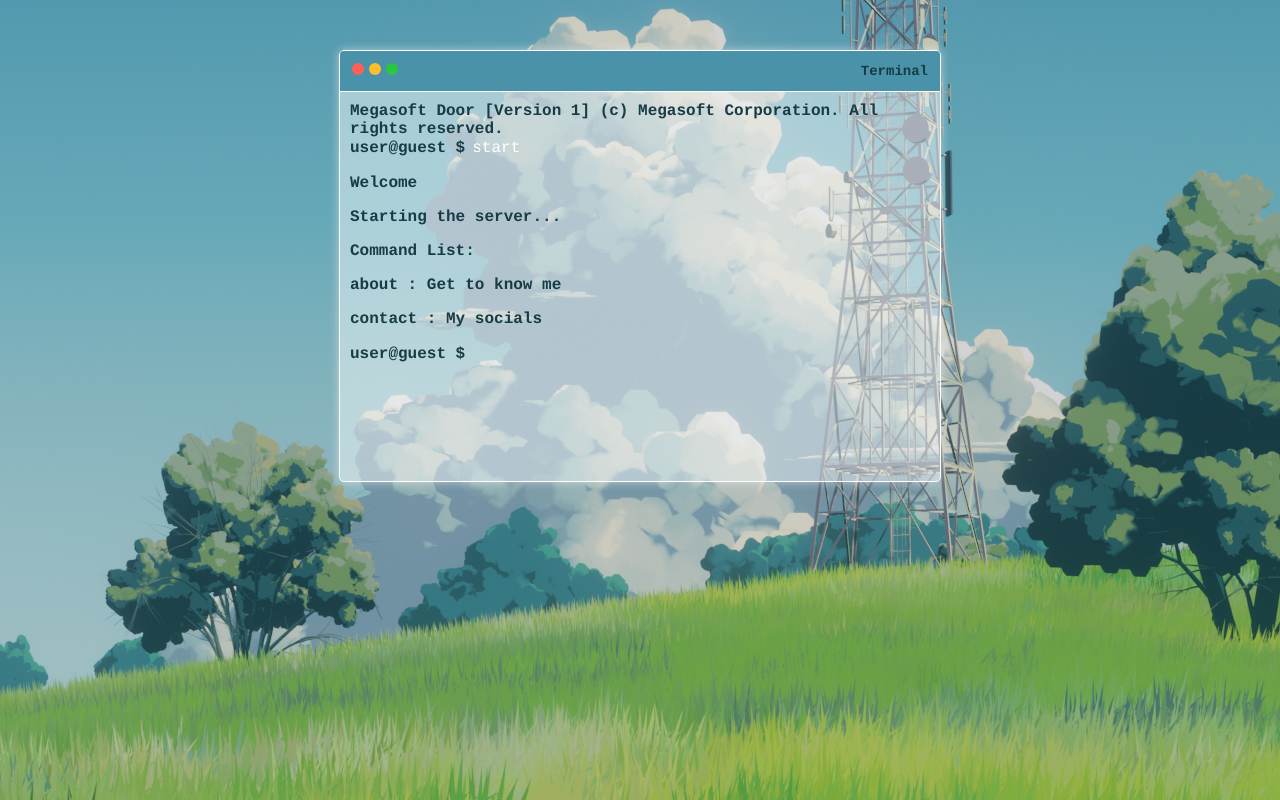
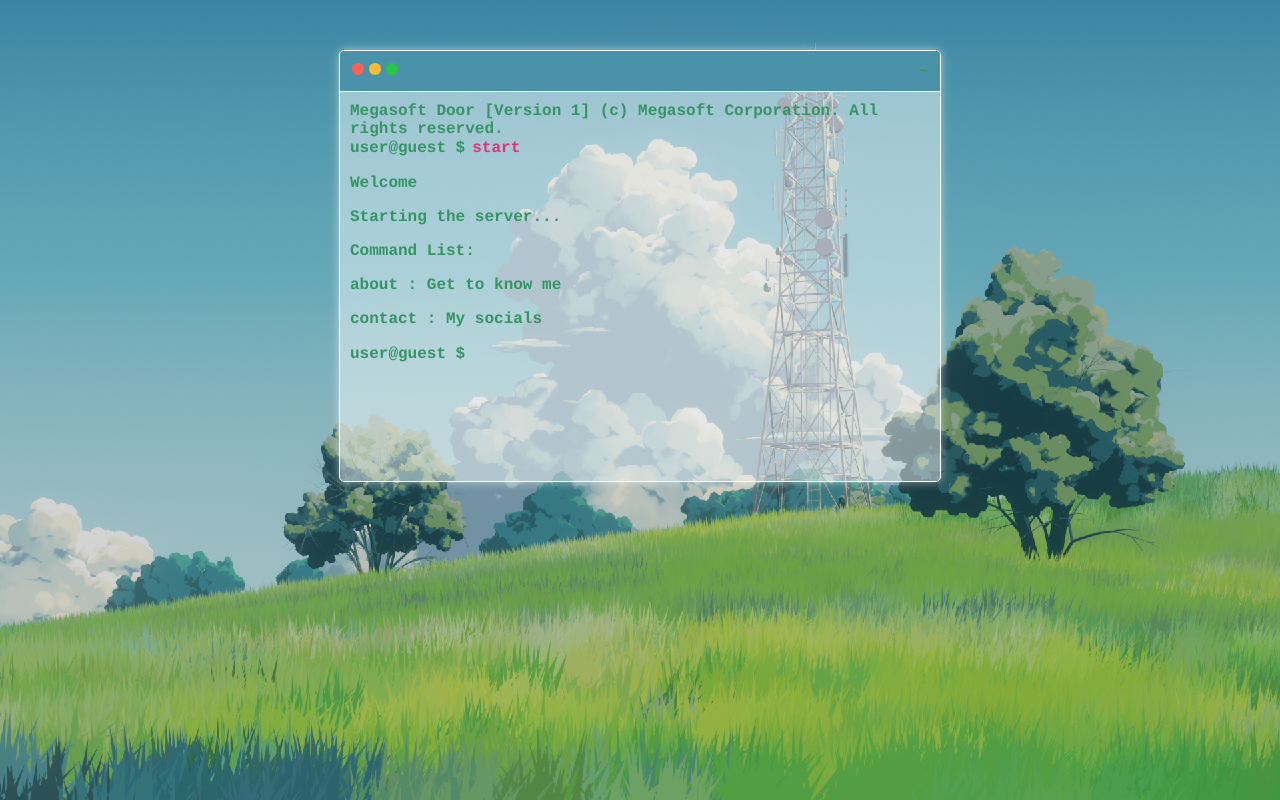
Before and after one commit to ivAkii/terminal, a plain HTML site: page index.html in a window 1280 px wide. Drawn offline with Linux system fonts and the light colour scheme.

Commit message:
color changes

```diff
--- a/index.html
+++ b/index.html
@@ -12,7 +12,7 @@
           <div class="terminal-button yellow"></div>
           <div class="terminal-button green"></div>
         </div>
-        <div class="terminal-title">Terminal</div>
+        <div class="terminal-title">~</div>
       </div>
       <div class="terminal-body">
         <spam>Megasoft Door [Version 1]
--- a/style.css
+++ b/style.css
@@ -7,7 +7,7 @@
   background-size: cover;
   background-position: center;
   image-rendering: pixelated;
-  color: #173c44;
+  color: #359464;
   font-family: 'KarlaRegular',courier,monospace;
   font-weight: bold;
   font-size: 16px;
@@ -15,13 +15,6 @@
   padding: 0;
   overflow: hidden;
 }
-
-@media (min-width: 1280px){
-  body {
-    background-size: auto;
-  }
-}
-
 .terminal {
   background-color: #fdfeff75;
 
@@ -98,9 +91,10 @@
 .terminal-input {
   background-color: transparent;
   border: none;
-  color: #fff;
+  color: #df3079;
   font-family: 'KarlaRegular',courier,monospace;
   font-size: 16px;
+  font-weight: bold;
   outline: none;
   /*width: calc(100% - 20px); /* subtract the width of the prompt and margin from the input width */
   display: inline-block;
```
